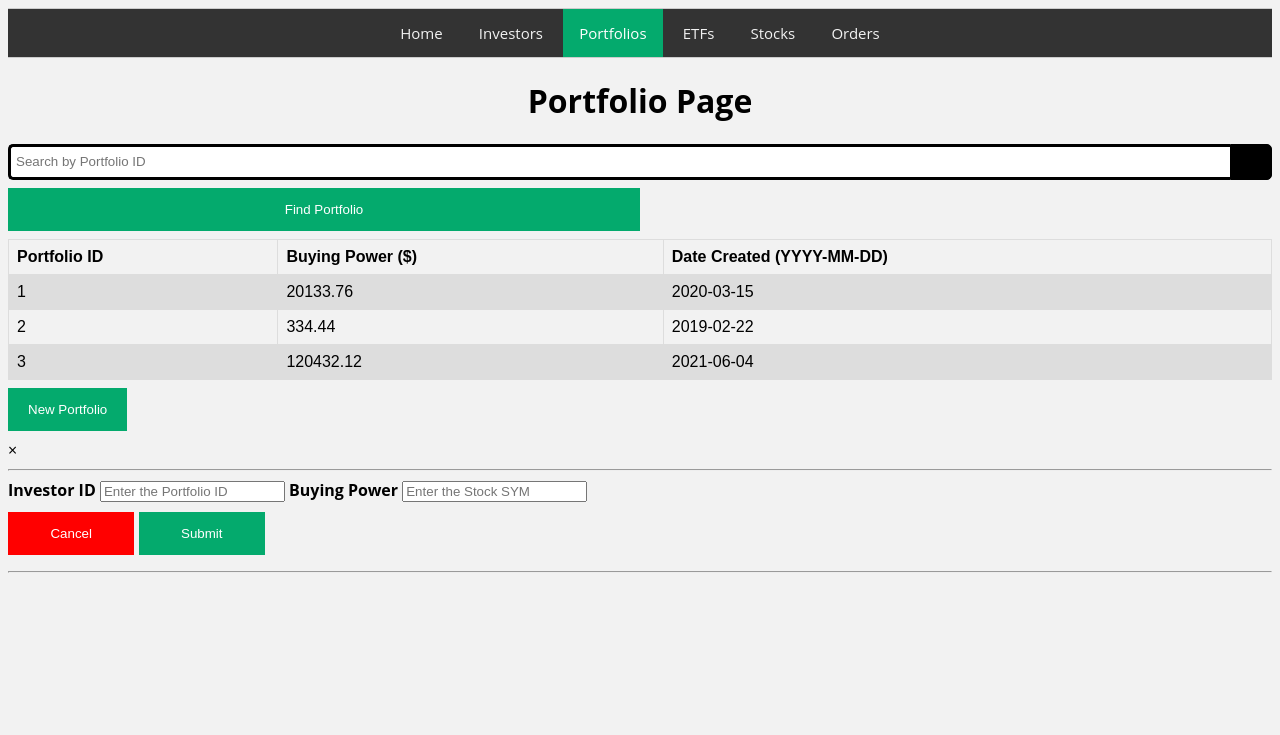
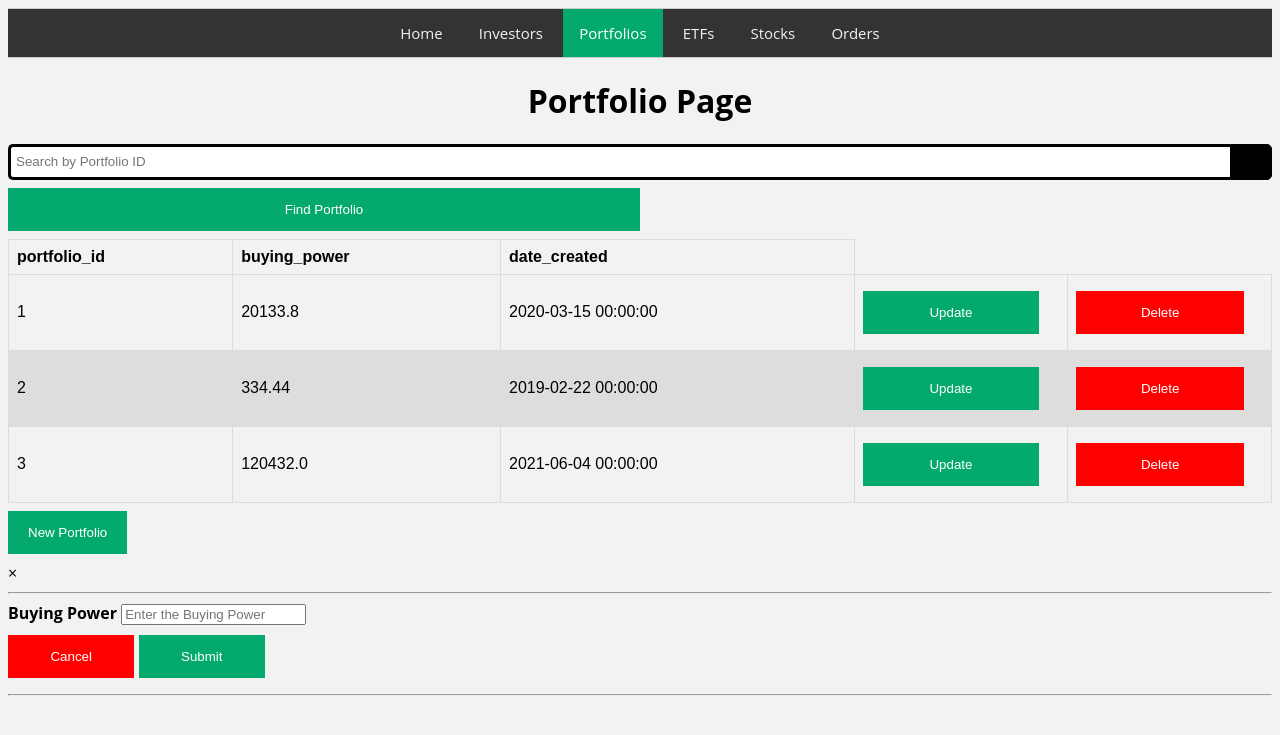
Before and after one commit to orelyehuda/stonksweb, a Flask app: page /portfolios in a window 1280 px wide. Shown: the top 735 px of the page. Run offline with Flask 2, Linux system fonts and the light colour scheme; data comes from the database, SQL or seed files in the repository; both versions use the stored data as it was after the commit; some libraries are stand-ins or nearby versions.

Commit message:
added portfolios to the sql

```diff
--- a/app.py
+++ b/app.py
@@ -27,6 +27,7 @@ def stocks():
     	print(result)
     	return render_template('stocks.html', stock_rows=result)
 
+
 # Def the add_stock webpage that is used to add a new stock
 @app.route("/add_stock", methods=['POST','GET'])
 def add_stock():
@@ -46,7 +47,7 @@ def add_stock():
     return redirect(request.referrer)
 
 
-# Def the Stocks page
+# Def the Orders page
 @app.route("/orders", methods=['POST','GET'])
 def orders():
     # GET --> requestes data from the db
@@ -58,7 +59,7 @@ def orders():
         print(result)
         return render_template('orders.html', order_rows=result)
 
-# Def the add_stock webpage that is used to add a new stock
+# Def the add_order webpage that is used to add a new order
 @app.route("/add_order", methods=['POST','GET'])
 def add_order():
     print("added order!")
@@ -75,16 +76,38 @@ def add_order():
     print(result)
     return redirect(request.referrer)
 
+# Def the Portfolios page
+@app.route("/portfolios")
+def portfolios():
+   # GET --> requestes data from the db
+    if request.method == "GET":
+        print("Fetching and rendering portfolios web page")
+
+        query = "SELECT portfolio_id, buying_power, date_created from Portfolios;"
+        result = db.execute_query(db_connection, query).fetchall()
+        print(result)
+        return render_template('portfolios.html', portfolio_rows=result)
+
+# Def the add_portfolio webpage that is used to add a new portfolio
+@app.route("/add_portfolio", methods=['POST','GET'])
+def add_portfolio():
+    print("added portfolio!")
+    bpower = request.form['buyp']
+
+    query = 'INSERT INTO Portfolios (buying_power) VALUES (%s);'
+    data = [bpower]
+    db.execute_query(db_connection, query, data)
+
+    query = "SELECT portfolio_id, buying_power, date_created from Portfolios;"
+    result = db.execute_query(db_connection, query).fetchall()
+    print(result)
+    return redirect(request.referrer)
+
 
 # Def the Invesstors page
 @app.route("/investors")
 def investors():
     return render_template('investors.html')
-
-# Def the Portfolios page
-@app.route("/portfolios")
-def portfolios():
-    return render_template('portfolios.html')
 
 # Def the Companies page
 @app.route("/etfs")
--- a/templates/portfolios.html
+++ b/templates/portfolios.html
@@ -27,42 +27,49 @@
             <button type="submit" class="searchbtn">Find Portfolio</button>
         </div>
 
-    <table>
+   <table>
+            <thead>
+                <tr>
+    <!-- Iterate through each key in the first entry to get the
+        column name -->
+        {% for key in portfolio_rows[0].keys() %}
+
+    <!-- Create a <th> tag with the key inside of it, this will be
+        our header row -->
+        <th>{{ key }}</th>
+
+        <!-- End of this for loop -->
+        {% endfor %}
+    </tr>
+    <tbody>
+
+        <!-- Now, iterate through every portfolio in stock_rows -->
+        {% for portfolio in portfolio_rows %}
         <tr>
-            <th>Portfolio ID</th>
-            <th>Buying Power ($)</th>
-            <th>Date Created (YYYY-MM-DD)</th>
-        </tr>
-        <tr>
-            <td>1</td>
-            <td>20133.76</td>
-            <td>2020-03-15</td>
-        </tr>
-        <tr>
-            <td>2</td>
-            <td>334.44</td>
-            <td>2019-02-22</td>
-        </tr>
-        <tr>
-            <td>3</td>
-            <td>120432.12</td>
-            <td>2021-06-04</td>
-        </tr>
+            <!-- Then iterate through every key in the current portfolio dictionary -->
+            {% for key in portfolio.keys() %}
 
-    </table>
+            <!-- Create a <td> element with the value of that key in it -->
+                <td>{{portfolio[key]}} </td>
+                {% endfor %}
+                <td><button class="tablebtn">Update</button> </td>
+                <td><button class="tablebtnc">Delete</button> </td>
+
+            </tr>
+            {% endfor %}
+
+        </table>
     <button align="center" onclick="document.getElementById('id01').style.display='block'" style="width:auto;">New Portfolio</button>
 
     <div id="id01" class="modal">
       <span onclick="document.getElementById('id01').style.display='none'" class="close" title="Close Modal">&times;</span>
-      <form class="modal-content" action="/action_page.php">
+      <form class="modal-content" action="/add_portfolio" method="POST">
         <div class="container">
 
             <hr>
-            <label for="pid"><b>Investor ID</b></label>
-            <input type="text" placeholder="Enter the Portfolio ID" name="pid" required>
 
             <label for="osym"><b>Buying Power</b></label>
-            <input type="text" placeholder="Enter the Stock SYM" name="osym" required>
+            <input type="text" placeholder="Enter the Buying Power" name="buyp" required>
 
             <div class="clearfix">
                 <button type="button" onclick="document.getElementById('id01').style.display='none'" class="cancelbtn">Cancel</button>
```
Also changed, not shown: database/stonks_db.sql (+6 -5 lines), README.txt.
